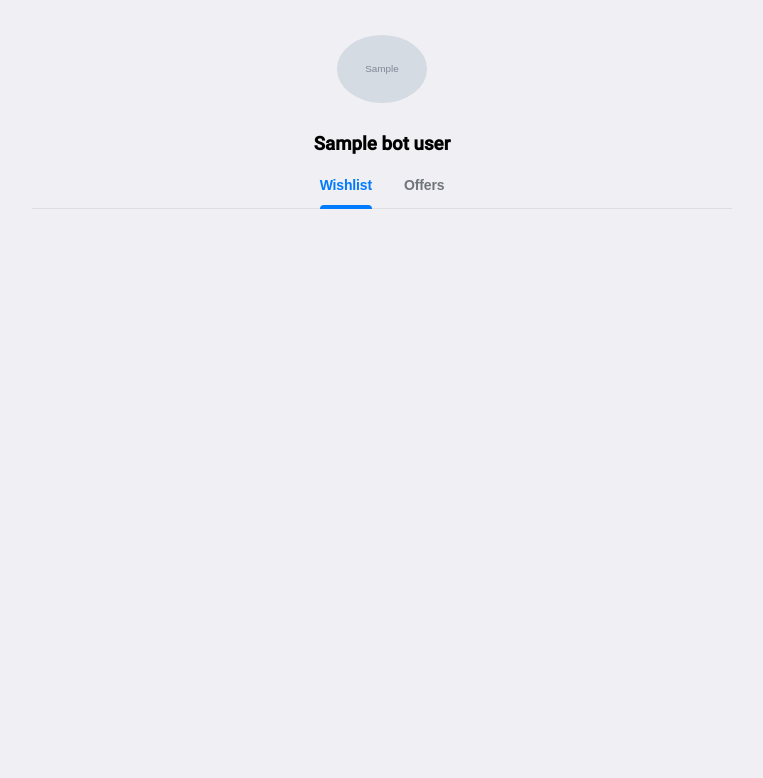
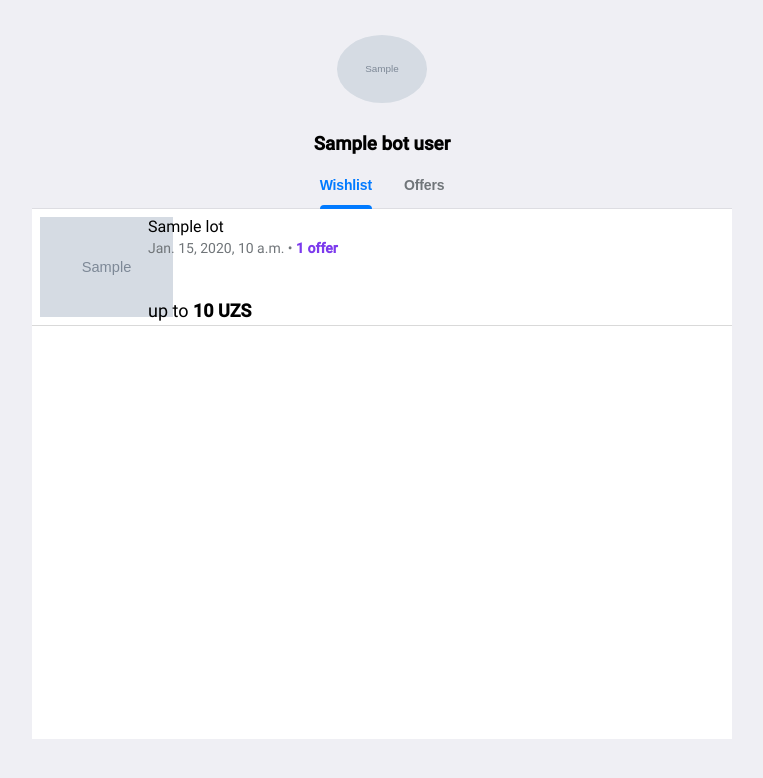
Before and after one commit to sSimuSs/birgo, a Django app: template templates/tg-mini-app/user/detail.html in a window 1280 px wide. Shown: the top 778 px of the page, without its empty margins (258-1021 px from the left). Run offline with Django 5.2, Linux system fonts and the light colour scheme; the template is opened without the code that fills it: most values are stand-ins (such as "Sample title", 1, 10 or a date in 2020); grey boxes marked "Sample" are stand-in pictures; some libraries are stand-ins or nearby versions.

Commit message:
user detail page

```diff
--- a/lots/models.py
+++ b/lots/models.py
@@ -29,7 +29,7 @@ class UserLotCategoryTranslation(models.Model):
 
 class UserLot(models.Model):
     """ User's Lot model """
-    user = models.ForeignKey(settings.AUTH_USER_MODEL, on_delete=models.CASCADE)
+    user = models.ForeignKey("users.User", on_delete=models.CASCADE)
     slug = models.SlugField(max_length=100, unique=True)
     title = models.CharField(max_length=250)
     description = models.TextField(blank=True, null=True)
--- a/telegram/views.py
+++ b/telegram/views.py
@@ -28,6 +28,7 @@ def home(request, bot_user: BotUser, *args, **kwargs):
 @tg_pages("User")
 def user_detail(request, bot_user: BotUser, *args, **kwargs):
     kwargs["page_title"] += f": {bot_user.get_display_name()}"
+    lots = bot_user.user.userlot_set.order_by("-id")
     return render(request, "tg-mini-app/user/detail.html", locals() | kwargs)
 
 def aut_error(request, *args, **kwargs):
--- a/templates/tg-mini-app/base.html
+++ b/templates/tg-mini-app/base.html
@@ -9,7 +9,7 @@
     <meta name="viewport" content="width=device-width, initial-scale=1.0, maximum-scale=1.0, user-scalable=no">
     <title>{{ page_title }}</title>
     <meta name="description" content="{{ page_description }}">
-    <link rel="stylesheet" href="{% static 'css/telegram.css' %}?5">
+    <link rel="stylesheet" href="{% static 'css/telegram.css' %}?6">
     <script src="https://telegram.org/js/telegram-web-app.js?56"></script>
     <script>
     const TelegramData = window.Telegram.WebApp;
--- a/templates/tg-mini-app/user/detail.html
+++ b/templates/tg-mini-app/user/detail.html
@@ -1,36 +1,52 @@
-{% extends "tg-mini-app/base.html" %}
+{% extends "tg-mini-app/user/user-detail-base.html" %}
+{% load humanize %}
 {% load i18n %}
-{% block content %}
-<div class="app_page">
-    <div class="chat_detail_container">
-        <div class="chat_header">
-                <div>
-                    <div class="chat_photo">
-                        {% if bot_user.photo_url %}
-                        <img src="{{ bot_user.photo_url }}" alt="" width="90px">
-                        {% endif %}
+{% block user_detail_content %}
+<div class="rounded_section rounded_section_with_label section_with_list br_0" style="min-height: calc(100vh - 270px)">
+    <ul>
+        {% for lot in lots %}
+            <li style="border-bottom: .5px solid var(--tg-theme-section-separator-color, rgb(0, 0, 0, 15%))">
+                <a href="#" style="align-items: normal" class="py_8px">
+                    <div class="d_flex px_8px" style="width: 100px; height: 100px;">
+                        <img src="{{ lot.get_main_image_url }}" alt="" >
                     </div>
-                    <h3>{{ bot_user.get_display_name }}</h3>
+                    <div>
+                        <div class="two_line_ellipse">{{ lot.title }}</div>
+                        <div class="fs_14px mt_4px">
+                            <span class="muted_color">{{ lot.natural_created_at }} •</span>
+                            {% if lot.offers_count > 0 %}
+                            <span class="purple_color fw_600">
+                                {% blocktrans count lot.offers_count as counter %}{{ counter }} offer{% plural %}{{ counter }} offers{% endblocktrans %}
+                            </span>
+                            {% else %}
+                            <span class="muted_color fw_600">
+                                {% trans "no offers" %}
+                            </span>
+                            {% endif %}
+                        </div>
+                        <div class="fs_18px position_absolute" style="bottom: 4px">
+                            {% if lot.max_price %}
+                            {% blocktranslate with max_price=lot.max_price|floatformat|intcomma %}up to <span class="fw_600">{{ max_price }} UZS</span>{% endblocktranslate %}
+                            {% else %}
+                            <span class="badge bg_gray black_color">{% trans 'open to offers' %}</span>
+                            {% endif %}
+                        </div>
+{#                            <div class="section_counter">#}
+{#                                <div>#}
+{#                                    {{ subscr.date_created }}#}
+{#                                    <div class="secondary_text">{{ subscr.date_created }}</div>#}
+{#                                </div>#}
+{#                            </div>#}
+                    </div>
+                </a>
+            </li>
+        {% empty %}
+            <li>
+                <div class="text_center muted_color" style="width: 100%; padding: 64px 0">
+                    {% translate "Nothing was found" %}
                 </div>
-        </div>
-    </div>
-    <div class="tab_buttons bg_transparent justify_content_center">
-        <button type="button" {% if request.GET.section is None %}class="active"{% endif %} onclick="window.location='?'">
-            {% translate 'Wishlist' %}
-        </button>
-        <button type="button" {% if request.GET.section == "offers" %}class="active"{% endif %} onclick="window.location='?section=offers'">
-            {% translate 'Offers' %}
-        </button>
-    </div>
+            </li>
+        {% endfor %}
+    </ul>
 </div>
-<script>
-TelegramData.BackButton.onClick(function () {
-    window.location.href = '{% url "tg_home" %}';
-});
-TelegramData.BackButton.show();
-
-if (TelegramData.MainButton) {
-    TelegramData.MainButton.hide();
-}
-</script>
 {% endblock %}
--- /dev/null
+++ b/templates/tg-mini-app/user/user-detail-base.html
@@ -0,0 +1,39 @@
+{% extends "tg-mini-app/base.html" %}
+{% load humanize %}
+{% load i18n %}
+{% block content %}
+<div class="app_page">
+    <div class="chat_detail_container">
+        <div class="chat_header">
+                <div>
+                    <div class="chat_photo">
+                        {% if bot_user.photo_url %}
+                        <img src="{{ bot_user.photo_url }}" alt="" width="90px">
+                        {% endif %}
+                    </div>
+                    <h3>{{ bot_user.get_display_name }}</h3>
+                </div>
+        </div>
+    </div>
+    <div class="tab_buttons bg_transparent justify_content_center">
+        <button type="button" {% if request.GET.section is None %}class="active"{% endif %} onclick="window.location='?'">
+            {% translate 'Wishlist' %}
+        </button>
+        <button type="button" {% if request.GET.section == "offers" %}class="active"{% endif %} onclick="window.location='?section=offers'">
+            {% translate 'Offers' %}
+        </button>
+    </div>
+    {% block user_detail_content %}
+    {% endblock %}
+</div>
+<script>
+TelegramData.BackButton.onClick(function () {
+    window.location.href = '{% url "tg_home" %}';
+});
+TelegramData.BackButton.show();
+
+if (TelegramData.MainButton) {
+    TelegramData.MainButton.hide();
+}
+</script>
+{% endblock %}
--- a/wishr/static/app/css/telegram.css
+++ b/wishr/static/app/css/telegram.css
@@ -947,14 +947,19 @@ input[type="radio"]:disabled+label {
     padding-right: 4px!important;
 }
 
-.px_16px {
-    padding-left: 16px!important;
-    padding-right: 16px!important;
+.px_8px {
+    padding-left: 8px!important;
+    padding-right: 8px!important;
 }
 
 .px_12px {
     padding-left: 12px!important;
     padding-right: 12px!important;
+}
+
+.px_16px {
+    padding-left: 16px!important;
+    padding-right: 16px!important;
 }
 
 .px_32px {
```
